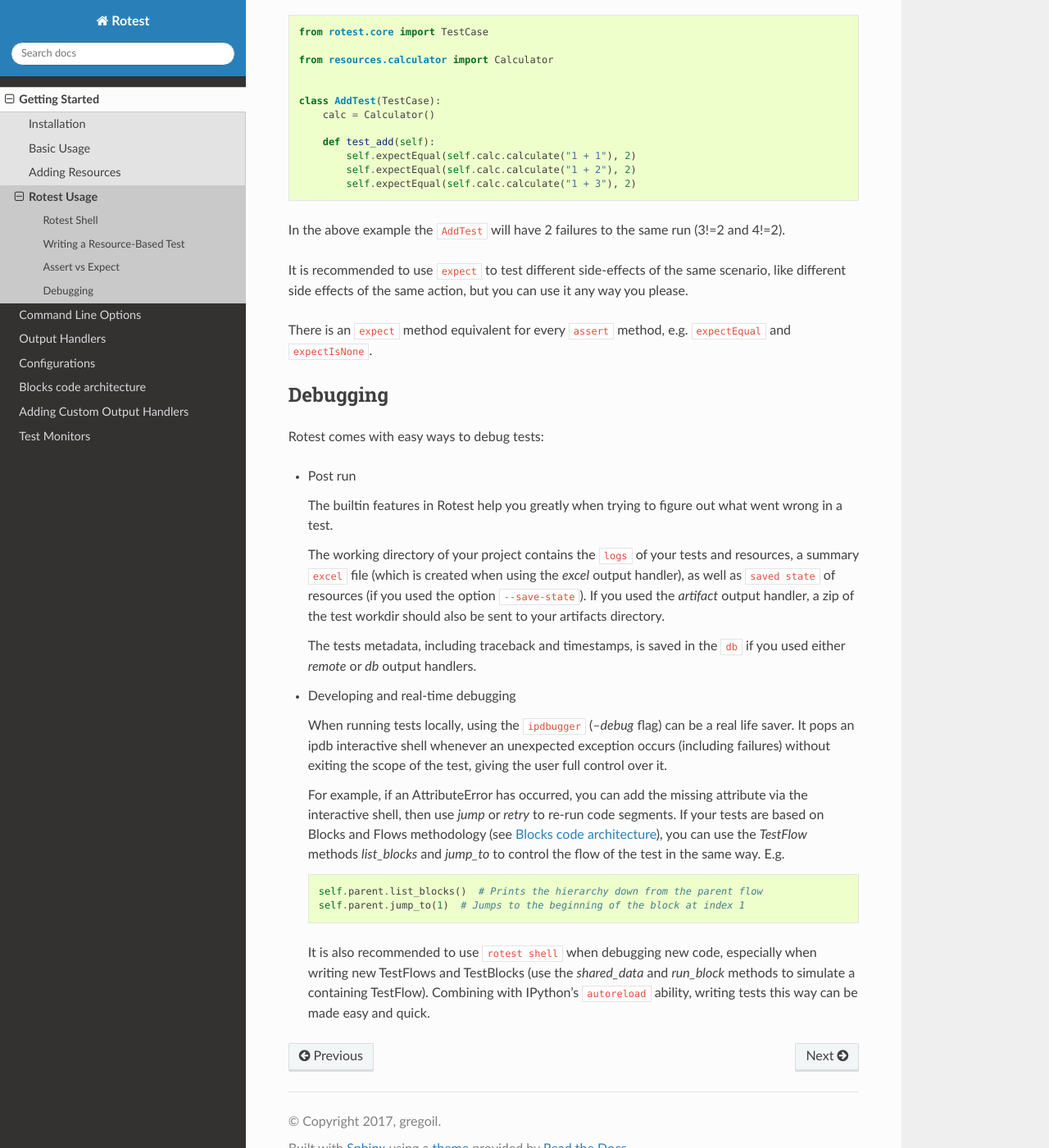
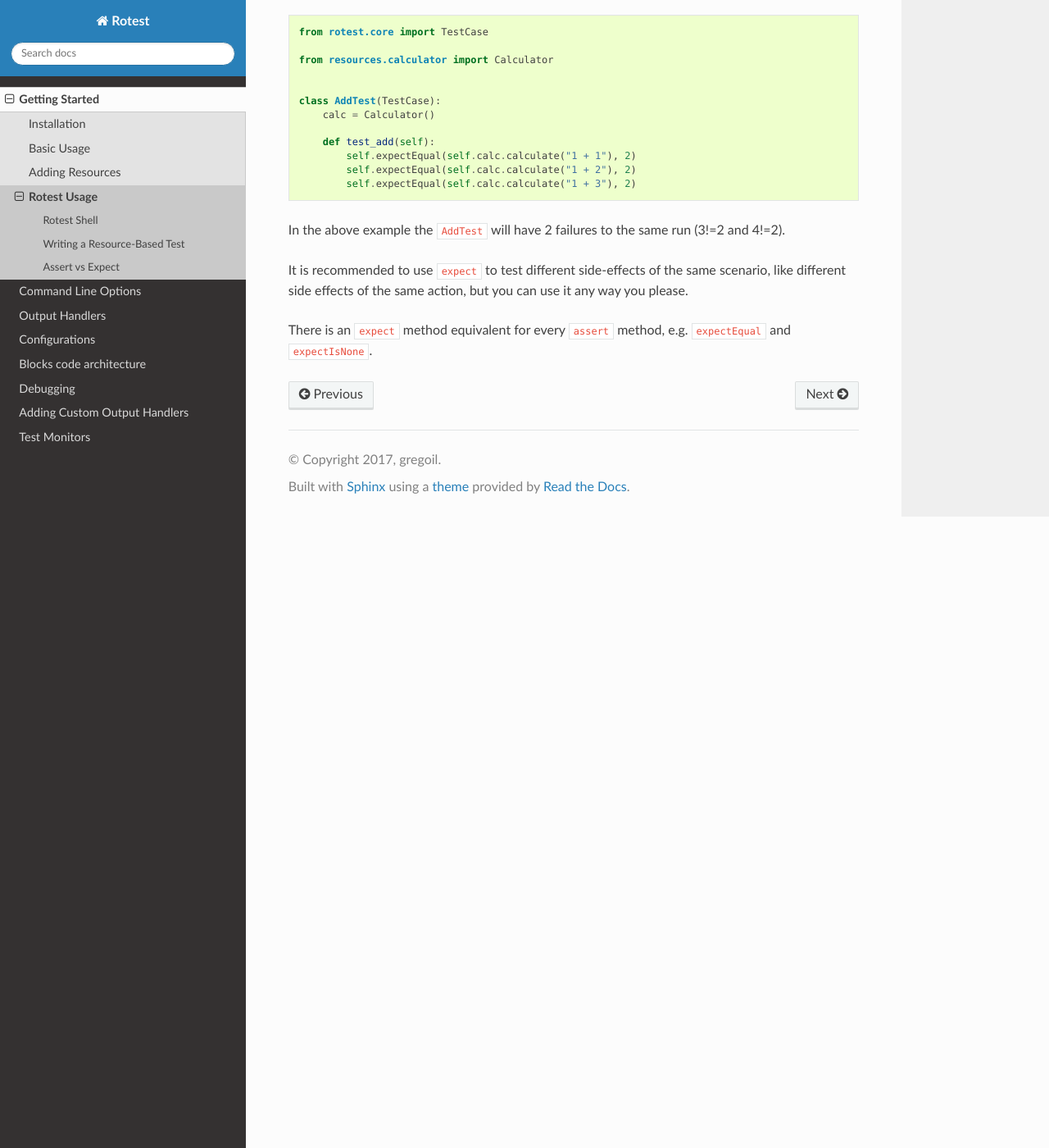
Before and after one commit to gregoil/rotest, a Sphinx documentation site: the page built from docs/intro/more_on_testing.rst, in a window 1280 px wide and 1400 px high, scrolled down 2814 px. Shown: the whole window at 82% size. Built offline with Sphinx 7.4.7 and the Read the Docs theme 2.0.0, drawn with Linux system fonts in a browser that asks for light colours.

Commit message:
fixed docs

```diff
--- a/docs/index.rst
+++ b/docs/index.rst
@@ -21,6 +21,7 @@
     :maxdepth: 2
 
     advanced/blocks
+    advanced/debugging
     advanced/custom_output_handlers
     advanced/monitors
 
--- a/docs/intro/more_on_testing.rst
+++ b/docs/intro/more_on_testing.rst
@@ -169,46 +169,3 @@
 like different side effects of the same action, but you can use it any way you please.
 
 There is an ``expect`` method equivalent for every ``assert`` method, e.g. ``expectEqual`` and ``expectIsNone``.
-
-
-Debugging
-=========
-
-Rotest comes with easy ways to debug tests:
-
-* Post run
-
-  The builtin features in Rotest help you greatly when trying to figure out
-  what went wrong in a test.
-
-  The working directory of your project contains the ``logs`` of your tests and resources,
-  a summary ``excel`` file (which is created when using the `excel` output handler),
-  as well as ``saved state`` of resources (if you used the option ``--save-state``).
-  If you used the `artifact` output handler, a zip of the test workdir should
-  also be sent to your artifacts directory.
-
-  The tests metadata, including traceback and timestamps,
-  is saved in the ``db`` if you used either `remote` or `db` output handlers.
-
-* Developing and real-time debugging
-
-  When running tests locally, using the ``ipdbugger`` (`--debug` flag)
-  can be a real life saver. It pops an ipdb interactive shell whenever an
-  unexpected exception occurs (including failures) without exiting the scope
-  of the test, giving the user full control over it.
-
-  For example, if an AttributeError has occurred, you can add the missing
-  attribute via the interactive shell, then use `jump` or `retry` to re-run
-  code segments. If your tests are based on Blocks and Flows methodology
-  (see :ref:`blocks`), you can use the `TestFlow` methods `list_blocks` and
-  `jump_to` to control the flow of the test in the same way. E.g.
-
-  .. code-block:: python
-
-      self.parent.list_blocks()  # Prints the hierarchy down from the parent flow
-      self.parent.jump_to(1)  # Jumps to the beginning of the block at index 1
-
-  It is also recommended to use ``rotest shell`` when debugging new code,
-  especially when writing new TestFlows and TestBlocks (use the `shared_data`
-  and `run_block` methods to simulate a containing TestFlow). Combining with
-  IPython's ``autoreload`` ability, writing tests this way can be made easy and quick.
```
Also changed, not shown: docs/advanced/debugging.rst (added, +39 -0 lines).
